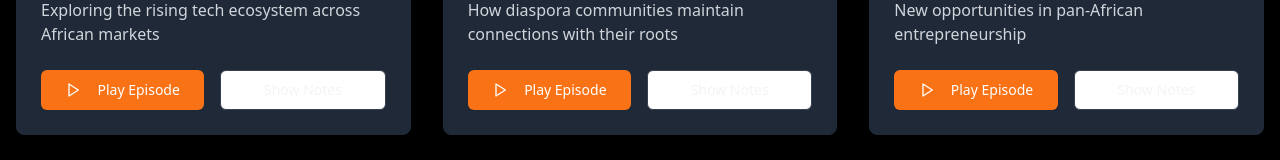
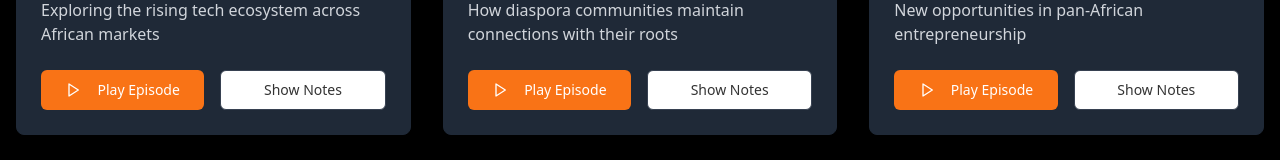
Before and after one commit to rootsnreturns/cultural-symphony-8af84419, a React (Vite) app: page / in a window 1280 px wide. Shown: the part 2245-2405 px from the top of the page. Built offline with nearby package versions, Linux system fonts and the light colour scheme.

Commit message:
Adjust visibility settings
Updated styles to enhance visibility in the application, addressing concerns about lightness.
[skip gpt_engineer]

```diff
--- a/src/components/FeaturedEpisodes.tsx
+++ b/src/components/FeaturedEpisodes.tsx
@@ -66,7 +66,7 @@ const FeaturedEpisodes = () => {
                 </Button>
                 <Button
                   variant="outline"
-                  className="flex-1 border-gray-700 hover:bg-gray-800 text-gray-100 opacity-100"
+                  className="flex-1 border-gray-700 hover:bg-gray-800 text-[#333333] opacity-100"
                 >
                   Show Notes
                 </Button>
```
